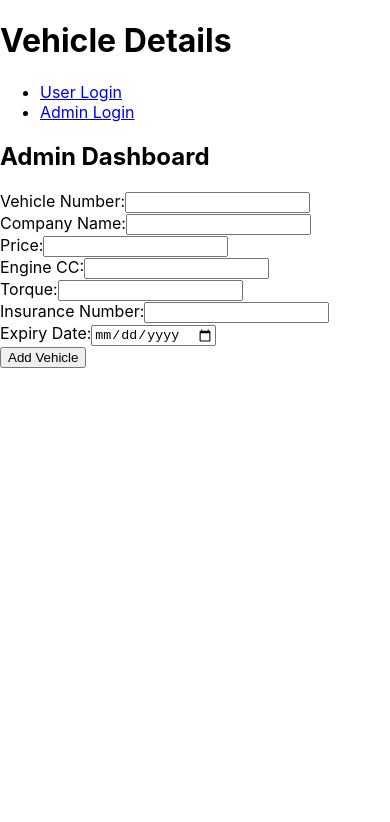
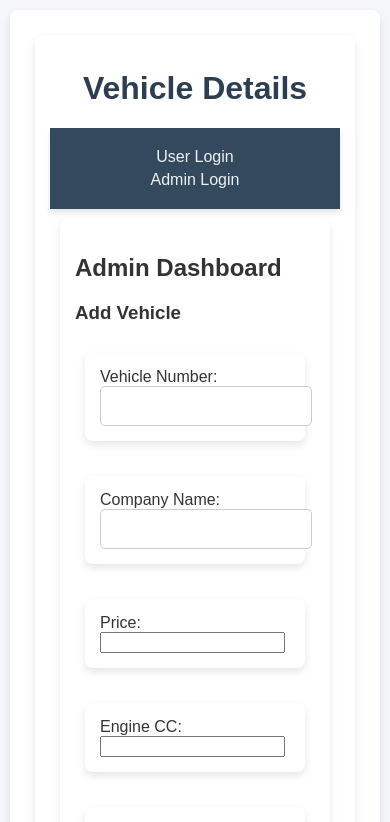
Before and after one commit to Aswath20000/VehicleMongodb, a React (Create React App) app: page /admin-dashboard in a window 390 px wide. Shown: the top 822 px of the page. Built offline with nearby package versions, Linux system fonts and the light colour scheme.

Commit message:
version 2

```diff
--- a/src/AdminDashboard.js
+++ b/src/AdminDashboard.js
@@ -9,8 +9,9 @@ function AdminDashboard() {
   const [torque, setTorque] = useState('');
   const [insuranceNumber, setInsuranceNumber] = useState('');
   const [expiryDate, setExpiryDate] = useState('');
+  const [deleteVehicleNumber, setDeleteVehicleNumber] = useState(''); // State for delete input
 
-  const handleSubmit = async (e) => {
+  const handleAddSubmit = async (e) => {
     e.preventDefault();
     try {
       const response = await axios.post('http://localhost:5000/vehicle', {
@@ -32,10 +33,27 @@ function AdminDashboard() {
     }
   };
 
+  const handleDeleteSubmit = async (e) => {
+    e.preventDefault();
+    try {
+      const response = await axios.findOneAndDelete(`http://localhost:5000/vehicle/${deleteVehicleNumber}`);
+      if (response.data.success) {
+        alert('Vehicle deleted successfully');
+      } else {
+        alert('Failed to delete vehicle');
+      }
+    }
+    catch (error) {
+      console.error('Error deleting vehicle:', error);
+    }
+  };
+
   return (
     <div>
       <h2>Admin Dashboard</h2>
-      <form onSubmit={handleSubmit}>
+
+      <h3>Add Vehicle</h3>
+      <form onSubmit={handleAddSubmit}>
         <div>
           <label>Vehicle Number:</label>
           <input
@@ -101,6 +119,20 @@ function AdminDashboard() {
         </div>
         <button type="submit">Add Vehicle</button>
       </form>
+
+      <h3>Delete Vehicle</h3>
+      <form onSubmit={handleDeleteSubmit}>
+        <div>
+          <label>Vehicle Number to Delete:</label>
+          <input
+            type="text"
+            value={deleteVehicleNumber}
+            onChange={(e) => setDeleteVehicleNumber(e.target.value)}
+            required
+          />
+        </div>
+        <button type="submit">Delete Vehicle</button>
+      </form>
     </div>
   );
 }
--- a/src/App.css
+++ b/src/App.css
@@ -1,38 +1,120 @@
-.App {
-  text-align: center;
-}
+/* Global Styles */
+body {
+    margin: 0;
+    padding: 0;
+    font-family: Arial, sans-serif;
+    background-color: #f4f6f9;
+    color: #333;
+  }
 
-.App-logo {
-  height: 40vmin;
-  pointer-events: none;
-}
+  h1 {
+    text-align: center;
+    color: #2c3e50;
+    font-size: 2.5em;
+    margin-top: 20px;
+  }
 
-@media (prefers-reduced-motion: no-preference) {
-  .App-logo {
-    animation: App-logo-spin infinite 20s linear;
+  /* Navbar Styles */
+  nav {
+    background-color: #34495e;
+    padding: 15px;
+    text-align: center;
+    box-shadow: 0 4px 6px rgba(0, 0, 0, 0.1);
   }
-}
 
-.App-header {
-  background-color: #282c34;
-  min-height: 100vh;
-  display: flex;
-  flex-direction: column;
-  align-items: center;
-  justify-content: center;
-  font-size: calc(10px + 2vmin);
-  color: white;
-}
+  nav ul {
+    list-style-type: none;
+    padding: 0;
+    margin: 0;
+  }
 
-.App-link {
-  color: #61dafb;
-}
+  nav ul li {
+    display: inline;
+    margin-right: 15px;
+  }
 
-@keyframes App-logo-spin {
-  from {
-    transform: rotate(0deg);
+  nav ul li:last-child {
+    margin-right: 0;
   }
-  to {
-    transform: rotate(360deg);
+
+  nav a {
+    color: #ecf0f1;
+    text-decoration: none;
+    font-size: 1.1em;
+    transition: color 0.3s ease;
   }
-}
+
+  nav a:hover {
+    color: #e74c3c;
+  }
+
+  /* Content Container */
+  div {
+    max-width: 800px;
+    margin: 30px auto;
+    padding: 20px;
+    background: #fff;
+    border-radius: 8px;
+    box-shadow: 0 4px 8px rgba(0, 0, 0, 0.1);
+  }
+
+  /* Form Styles (for Login Pages) */
+  form {
+    display: flex;
+    flex-direction: column;
+    gap: 15px;
+    max-width: 400px;
+    margin: 0 auto;
+  }
+
+  input[type="text"],
+  input[type="password"] {
+    padding: 10px;
+    border: 1px solid #ccc;
+    border-radius: 5px;
+    font-size: 1em;
+    width: 100%;
+    transition: border-color 0.3s ease;
+  }
+
+  input[type="text"]:focus,
+  input[type="password"]:focus {
+    border-color: #3498db;
+    outline: none;
+  }
+
+  button {
+    padding: 10px 20px;
+    font-size: 1em;
+    color: #fff;
+    background-color: #3498db;
+    border: none;
+    border-radius: 5px;
+    cursor: pointer;
+    transition: background-color 0.3s ease;
+  }
+
+  button:hover {
+    background-color: #2980b9;
+  }
+
+  /* Responsive Design */
+  @media (max-width: 600px) {
+    h1 {
+      font-size: 2em;
+    }
+
+    nav ul li {
+      display: block;
+      margin: 5px 0;
+    }
+
+    nav a {
+      font-size: 1em;
+    }
+
+    div {
+      margin: 10px;
+      padding: 15px;
+    }
+  }
--- a/src/App.js
+++ b/src/App.js
@@ -4,6 +4,8 @@ import UserLogin from './UserLogin';
 import AdminLogin from './AdminLogin';
 import VehicleDetails from './VehicleDetails';
 import AdminDashboard from './AdminDashboard';
+import './App.css';
+
 
 function App() {
   return (
--- /dev/null
+++ b/src/admin.json
@@ -0,0 +1,4 @@
+{
+    "username": "karthik",
+    "password": "karthik666"
+}
```
Also changed, not shown: src/server.js (+22 -1 lines), 2 other files (tests, documents, lock files or other folders).
